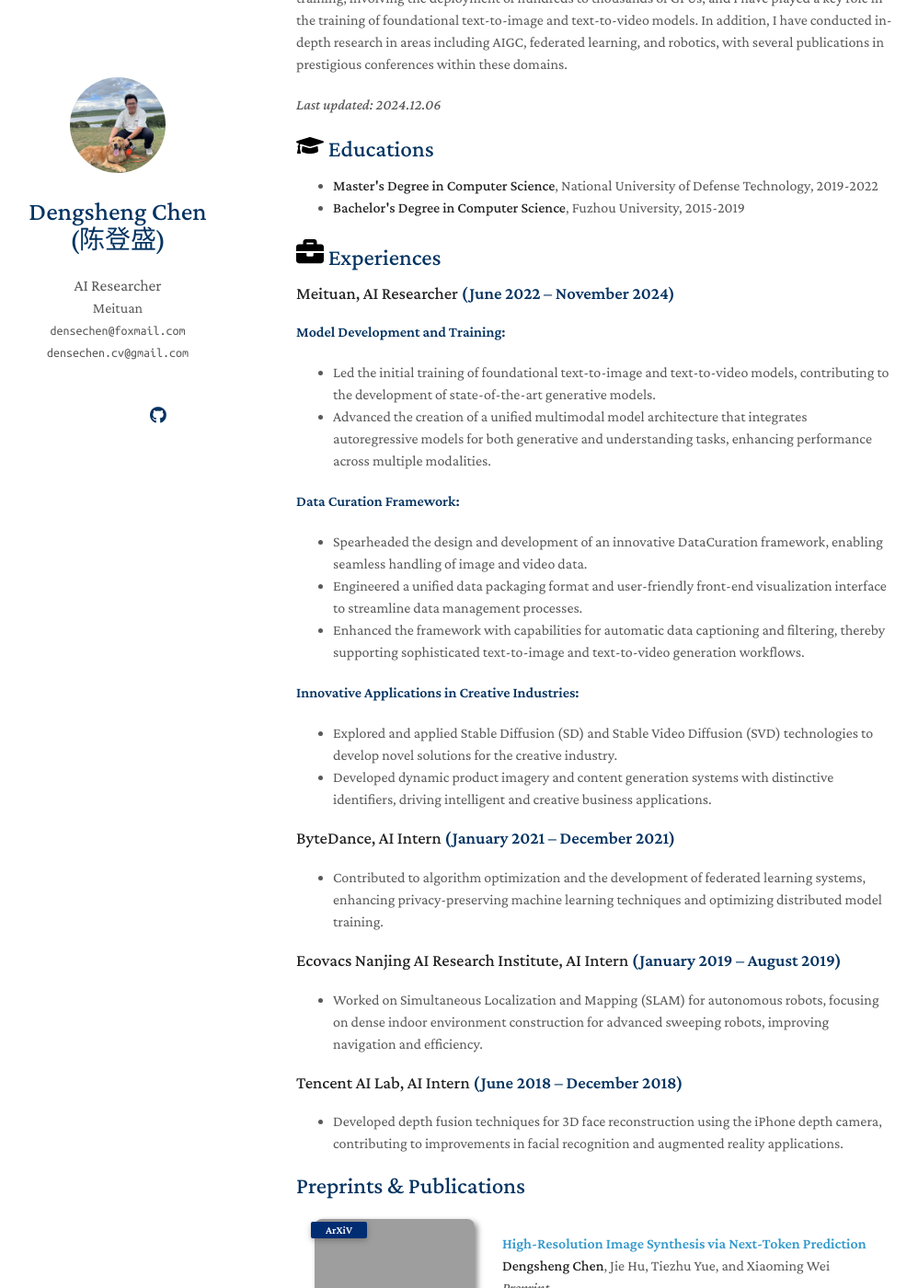
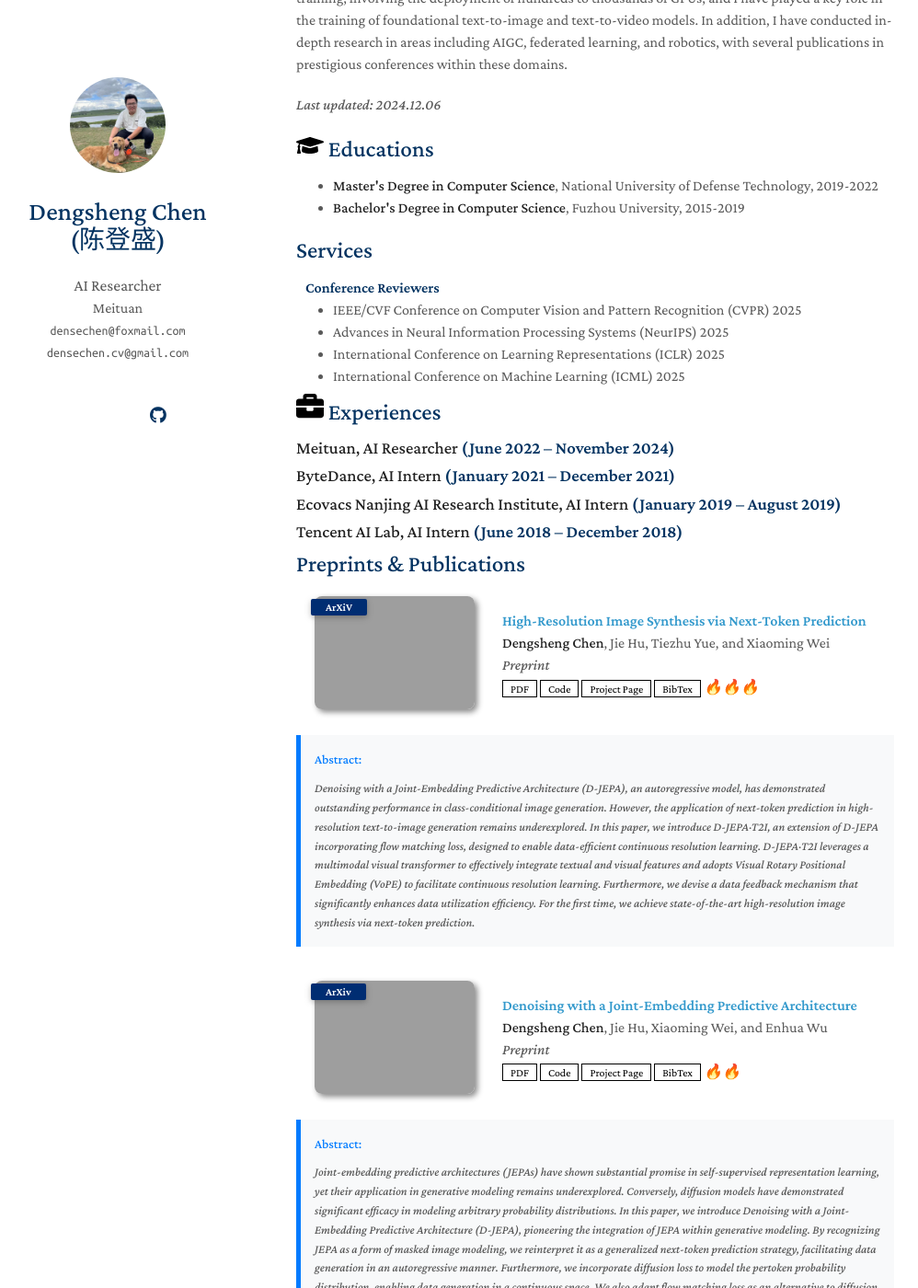
Before and after one commit to densechen/densechen.github.io, a Jekyll site: the page built from index.md, in a window 1280 px wide and 1400 px high, scrolled down 203 px. Shown: the whole window at 92% size, without its empty margins (148-1146 px from the left). Built offline with Jekyll 4.4.1, drawn with Linux system fonts in a browser that asks for light colours; a style sheet for code colours, icons or effects is not loaded; part of the change alters nothing that is shown; some of the changed text lies outside the part shown; grey boxes are pictures that could not be loaded.

Commit message:
update index

```diff
--- a/index.md
+++ b/index.md
@@ -18,12 +18,14 @@ layout: homepage
   </ul>
 </div>
 
+{% include_relative _includes/services.md %}
+
 <div id="experiences">
   <h2><img src="assets/briefcase-solid.svg" width="30px"> Experiences</h2>
 
   <!-- Meituan -->
   <div class="experience">
-    <h3><strong>Meituan, AI Researcher</strong> (June 2022 – November 2024)</h3>
+    <h3 class="experience-title"><strong>Meituan, AI Researcher</strong> (June 2022 – November 2024)</h3>
     <div class="experience-details">
       <h4>Model Development and Training:</h4>
       <ul>
@@ -46,7 +48,7 @@ layout: homepage
 
   <!-- ByteDance -->
   <div class="experience">
-    <h3><strong>ByteDance, AI Intern</strong> (January 2021 – December 2021)</h3>
+    <h3 class="experience-title"><strong>ByteDance, AI Intern</strong> (January 2021 – December 2021)</h3>
     <div class="experience-details">
       <ul>
         <li>Contributed to algorithm optimization and the development of federated learning systems, enhancing privacy-preserving machine learning techniques and optimizing distributed model training.</li>
@@ -56,7 +58,7 @@ layout: homepage
 
   <!-- Ecovacs Nanjing AI Research Institute -->
   <div class="experience">
-    <h3><strong>Ecovacs Nanjing AI Research Institute, AI Intern</strong> (January 2019 – August 2019)</h3>
+    <h3 class="experience-title"><strong>Ecovacs Nanjing AI Research Institute, AI Intern</strong> (January 2019 – August 2019)</h3>
     <div class="experience-details">
       <ul>
         <li>Worked on Simultaneous Localization and Mapping (SLAM) for autonomous robots, focusing on dense indoor environment construction for advanced sweeping robots, improving navigation and efficiency.</li>
@@ -66,7 +68,7 @@ layout: homepage
 
   <!-- Tencent AI Lab -->
   <div class="experience">
-    <h3><strong>Tencent AI Lab, AI Intern</strong> (June 2018 – December 2018)</h3>
+    <h3 class="experience-title"><strong>Tencent AI Lab, AI Intern</strong> (June 2018 – December 2018)</h3>
     <div class="experience-details">
       <ul>
         <li>Developed depth fusion techniques for 3D face reconstruction using the iPhone depth camera, contributing to improvements in facial recognition and augmented reality applications.</li>
@@ -75,7 +77,36 @@ layout: homepage
   </div>
 </div>
 
+<!-- Add JavaScript and CSS -->
+<style>
+  .experience-details {
+    display: none;
+    margin-top: 10px;
+    padding-left: 20px;
+  }
+  .experience-title {
+    cursor: pointer;
+    margin: 10px 0;
+  }
+  .experience-title:hover {
+    color: #007bff;
+  }
+</style>
+
+<script>
+  // Add click event to experience titles to toggle visibility of details
+  const experienceTitles = document.querySelectorAll('.experience-title');
+
+  experienceTitles.forEach(title => {
+    title.addEventListener('click', function() {
+      const details = this.nextElementSibling; // Get the corresponding details div
+      if (details.style.display === 'block') {
+        details.style.display = 'none'; // Hide if currently shown
+      } else {
+        details.style.display = 'block'; // Show if currently hidden
+      }
+    });
+  });
+</script>
 
 {% include_relative _includes/publications.md %}
-
-{% include_relative _includes/services.md %}
```
